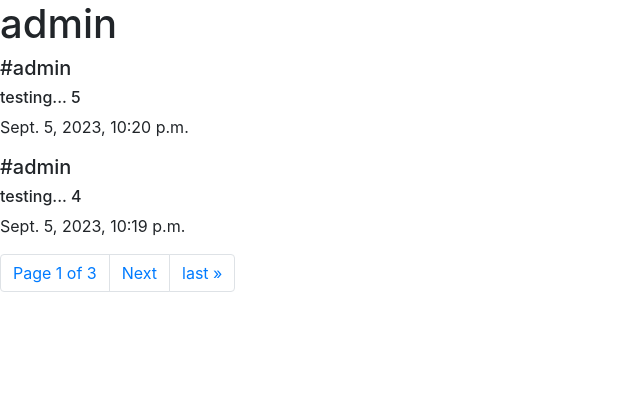
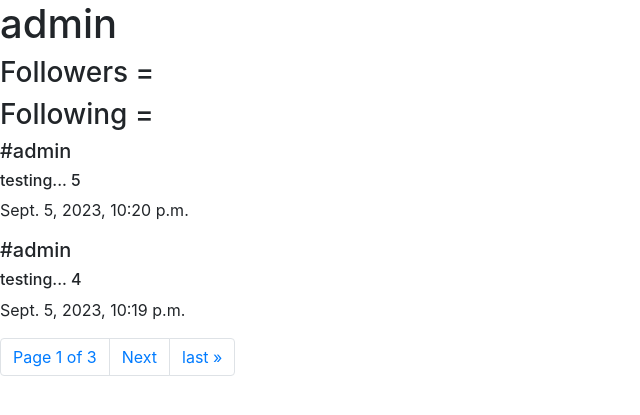
Before and after one commit to FakirHerif/network-project, a Django app: page /profile/2 in a window 1280 px wide. Shown: the part 56-471 px from the top of the page, without its empty margins (0-640 px from the left). Run offline with Django 3.2, Linux system fonts and the light colour scheme; data comes from the database, SQL or seed files in the repository; both versions use the stored data as it was after the commit; some libraries are stand-ins or nearby versions.

Commit message:
Added followers and following in profile.html

```diff
--- a/network/templates/network/profile.html
+++ b/network/templates/network/profile.html
@@ -3,6 +3,13 @@
 {% block body %}
     <div id="body">
         <h1>{{ username }}</h1>
+
+        <div class="">
+            <div class="">
+                <h3 class="">Followers = </h3>
+                <h3 class="">Following = </h3>
+            </div>
+        </div>
 
     </div>
     <div class="allPosts">
```
Also changed, not shown: db.sqlite3.
